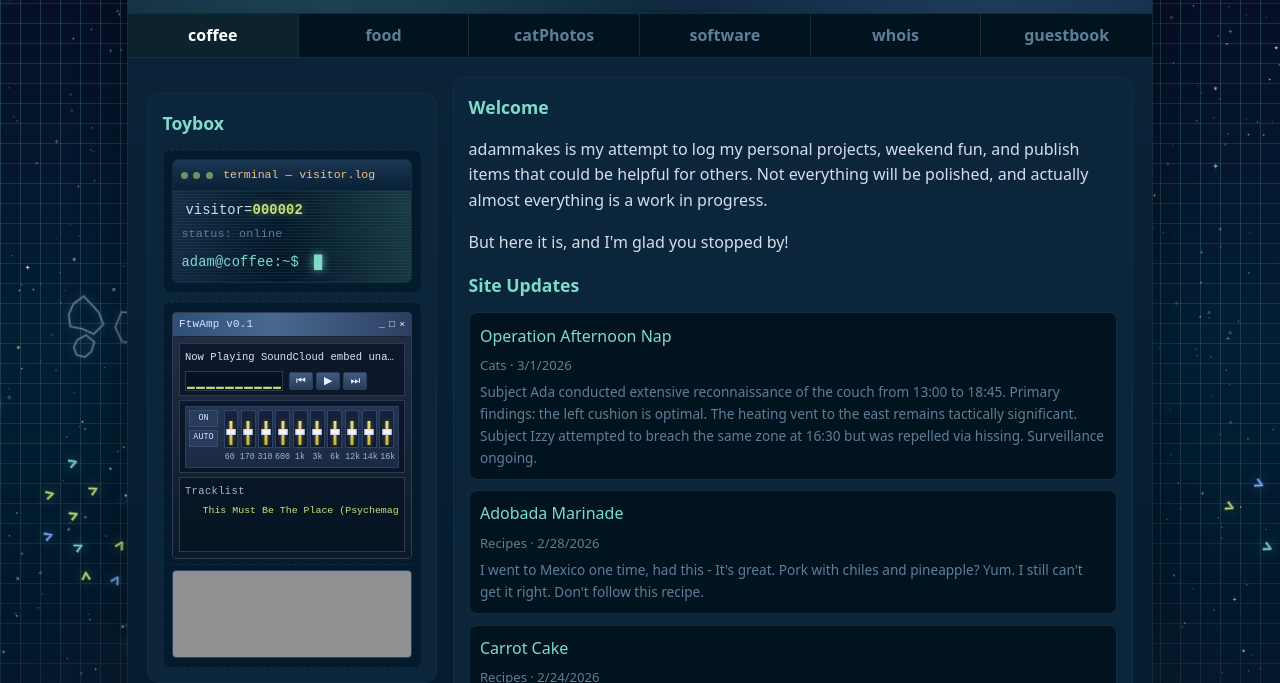
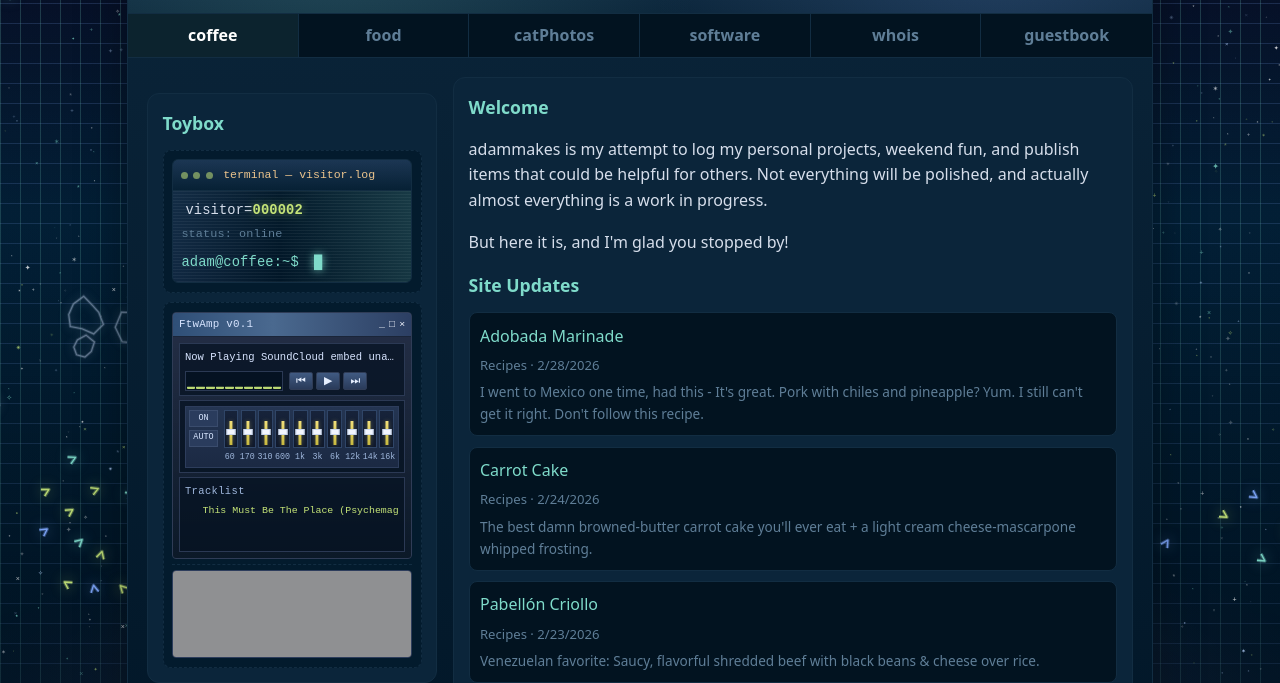
Before and after one commit to AdamWardVGP/adammakes-coffee, an Astro site: page / in a window 1280 px wide. Shown: the part 117-800 px from the top of the page. Built offline with nearby package versions, Linux system fonts and the light colour scheme; Astro itself is replaced by a stand-in of ours; some packages are replaced by stand-ins of ours; grey boxes are pictures that could not be loaded.

Commit message:
Update mermaid renderer and fix software blog issues

```diff
--- a/src/content/cats/mission-001.md
+++ /dev/null
@@ -1,12 +0,0 @@
----
-title: "Operation Afternoon Nap"
-date: 2026-03-01
-description: "Subject Ada conducted extensive reconnaissance of the couch from 13:00 to 18:45. Primary findings: the left cushion is optimal. The heating vent to the east remains tactically significant. Subject Izzy attempted to breach the same zone at 16:30 but was repelled via hissing. Surveillance ongoing."
-photos:
-  - src: /cats/missions/01/nap.svg
-    caption: "primary nap position"
-  - src: /cats/missions/01/window.svg
-    caption: "bird tracking, 14:22"
-  - src: /cats/missions/01/patrol.svg
-    caption: "post-nap perimeter check"
----
--- a/src/content/cats/mission-002.md
+++ /dev/null
@@ -1,10 +0,0 @@
----
-title: "Operation Keyboard Incident"
-date: 2026-02-14
-description: "At 09:12, subject Izzy gained unauthorised access to the workstation keyboard during an active deployment pipeline. Resulting keystrokes: 'jjjjjjjjjjjkkkkkk'. Damage assessment: one terminal cleared, one Slack message sent to #general reading only 'vvvvvbn'. Subject appeared pleased with results. Clearance has not been updated."
-photos:
-  - src: /cats/missions/02/couch-op.svg
-    caption: "staging area"
-  - src: /cats/missions/02/keyboard-incident.svg
-    caption: "the incident, 09:12"
----
--- a/src/content/config.ts
+++ b/src/content/config.ts
@@ -1,6 +1,6 @@
 import { defineCollection, z } from "astro:content";
 
-const blog = defineCollection({
+const software = defineCollection({
     schema: z.object({
         title: z.string(),
         date: z.date(),
@@ -29,7 +29,7 @@ const cats = defineCollection({
 });
 
 export const collections = {
-    blog,
+    software,
     recipes,
     cats,
 };
--- a/src/layouts/BaseLayout.astro
+++ b/src/layouts/BaseLayout.astro
@@ -434,5 +434,16 @@ const currentPath = Astro.url.pathname;
         requestAnimationFrame(frame);
     })();
 </script>
+<script type="module">
+    import mermaid from 'https://cdn.jsdelivr.net/npm/mermaid/dist/mermaid.esm.min.mjs';
+    mermaid.initialize({ startOnLoad: false, theme: 'dark' });
+    document.querySelectorAll('pre[data-language="mermaid"]').forEach((pre) => {
+        const div = document.createElement('div');
+        div.className = 'mermaid';
+        div.textContent = pre.querySelector('code').textContent;
+        pre.replaceWith(div);
+    });
+    await mermaid.run();
+</script>
 </body>
 </html>
--- a/src/pages/software/[slug].astro
+++ b/src/pages/software/[slug].astro
@@ -3,12 +3,12 @@ import { getCollection } from "astro:content";
 import BaseLayout from "../../layouts/BaseLayout.astro";
 
 export async function getStaticPaths() {
-    const posts = await getCollection("blog");
+    const posts = await getCollection("software");
     return posts.map((entry) => ({ params: { slug: entry.slug } }));
 }
 
 const { slug } = Astro.params;
-const posts = await getCollection("blog");
+const posts = await getCollection("software");
 const entry = posts.find((item) => item.slug === slug);
 
 if (!entry) {
--- a/src/pages/software/index.astro
+++ b/src/pages/software/index.astro
@@ -4,7 +4,7 @@ import BaseLayout from "../../layouts/BaseLayout.astro";
 
 const loadSoftware = async () => {
     try {
-        return await getCollection("blog");
+        return await getCollection("software");
     } catch {
         return [];
     }
```
Also changed, not shown: src/content/software/65271_ways_to_be_wrong.md (+0 -5 lines).
